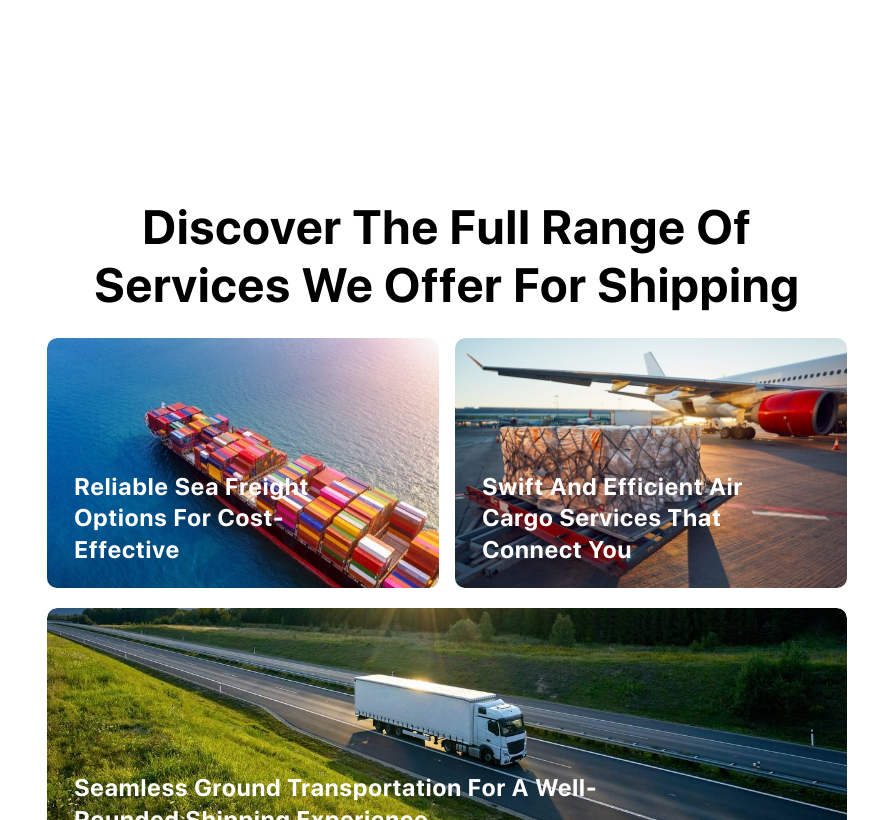
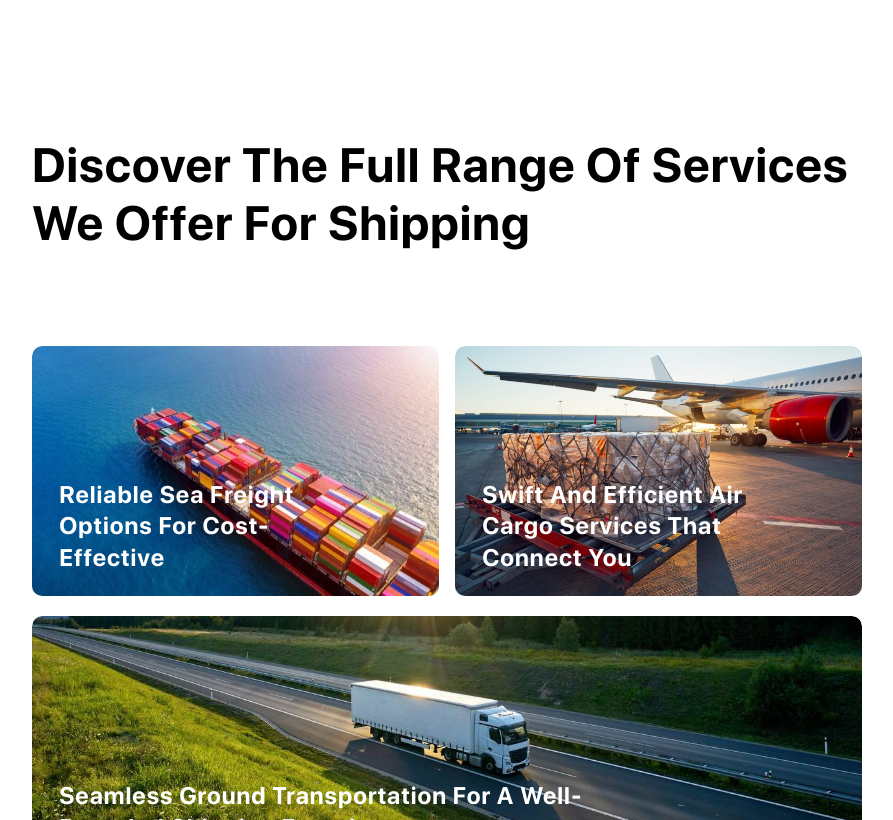
Before and after one commit to k4rpenko/Dostavka, a Next.js app in the folder client/: page /home in a window 1280 px wide. Shown: the part 1980-2800 px from the top of the page, without its empty margins (193-1086 px from the left). Built offline with nearby package versions, Linux system fonts and the light colour scheme.

Commit message:
to fix design

```diff
--- a/client/src/app/(main)/home/style.module.scss
+++ b/client/src/app/(main)/home/style.module.scss
@@ -1,4 +1,5 @@
 .appContainer{
+  overflow-x: hidden;
   margin-top: 150px;
   display: flex;
   gap: 200px;
--- a/client/src/conponents/home/home4/page.tsx
+++ b/client/src/conponents/home/home4/page.tsx
@@ -3,6 +3,7 @@ import styles from './style.module.scss';
 export default function Home4() {
   return (
     <div className={styles.home4}>
+
       <h2 className={styles.title}>
         Discover The Full Range Of Services We Offer For Shipping
       </h2>
--- a/client/src/conponents/home/home4/style.module.scss
+++ b/client/src/conponents/home/home4/style.module.scss
@@ -1,26 +1,23 @@
 .home4 {
-  margin-top: 30px;
-  margin-bottom: 30px;
-  text-align: center;
-  padding: 2rem;
   font-family: var(--font-sfpro-bold);
+  gap: 70px;
   display: flex;
+  justify-content: center;
   flex-direction: column;
   align-items: center;
+  padding: 0px 200px;
 }
 
 .title {
   font-size: 3rem;
   font-weight: bold;
   margin-bottom: 1.5rem;
-  max-width: 800px;
 }
 
 .servicesGrid {
   display: grid;
   grid-template-columns: repeat(2, 1fr);
   gap: 1rem;
-  max-width: 800px;
   width: 100%;
   padding: 0 230px;
 
```
